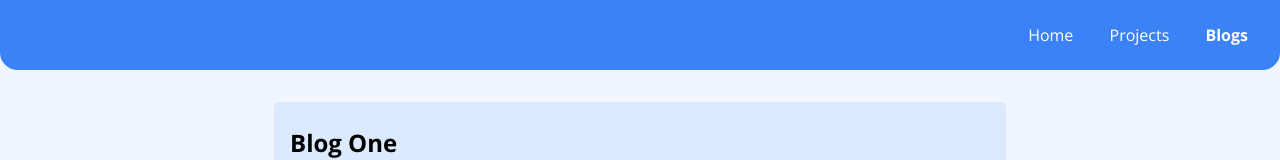
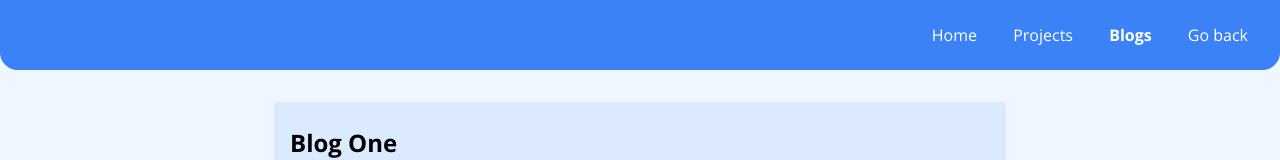
Before and after one commit to nkhlrgh/my-portfolio, a plain HTML site: page blog-one.html in a window 1280 px wide. Shown: the top 160 px of the page. Drawn offline with nearby package versions, Linux system fonts and the light colour scheme.

Commit message:
Add go back
Added go back to navigation in blog reading pages

```diff
--- a/blog-one.html
+++ b/blog-one.html
@@ -12,6 +12,7 @@
             <li class="list-inline"><a href="/index.html">Home</a></li>
             <li class="list-inline"><a href="projects.html">Projects</a></li>
             <li class="list-inline link-active"><a href="blogs.html">Blogs</a></li>
+            <li class="list-inline"><a href="blogs.html">Go back</a></li>
         </ul>
     </nav>
     <div class="container container-center section section-ow">
```
Also changed, not shown: blog-three.html (+1 -0 lines), blog-two.html (+1 -0 lines).
